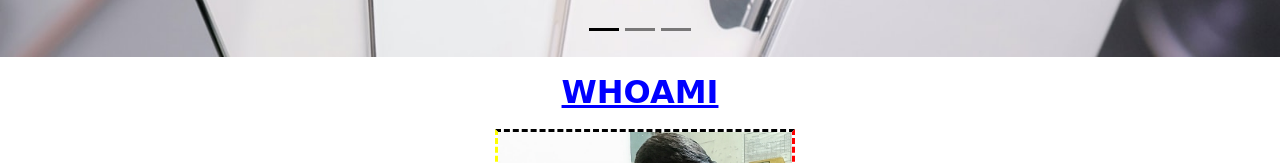
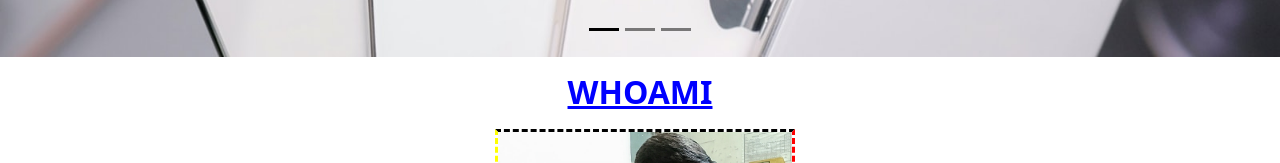
Before and after one commit to Rajaraj1/CodeWithRaja_Bootstrap, a plain HTML site: page About.html in a window 1280 px wide. Shown: the part 479-642 px from the top of the page. Drawn offline with nearby package versions, Linux system fonts and the light colour scheme.

Commit message:
This is my Sixth commit

```diff
--- a/About.html
+++ b/About.html
@@ -103,7 +103,7 @@
 	</div>
 
 	<div class="container my-3">
-		<h2 style="color: blue; font-family: cursive; text-align: center; text-decoration: underline;" id="WHOAMI"><b>WHOAMI</b></h2>
+		<h2 style="color: blue; text-align: center; text-decoration: underline;" id="WHOAMI"><b>WHOAMI</b></h2>
 		<br>
 		<p></p>
 		<img class="img" style="border: 3px dashed black; border-color: black red green yellow; margin-left: 10px; margin-top: -30px; max-width: 300px; max-height: 300;"
```
